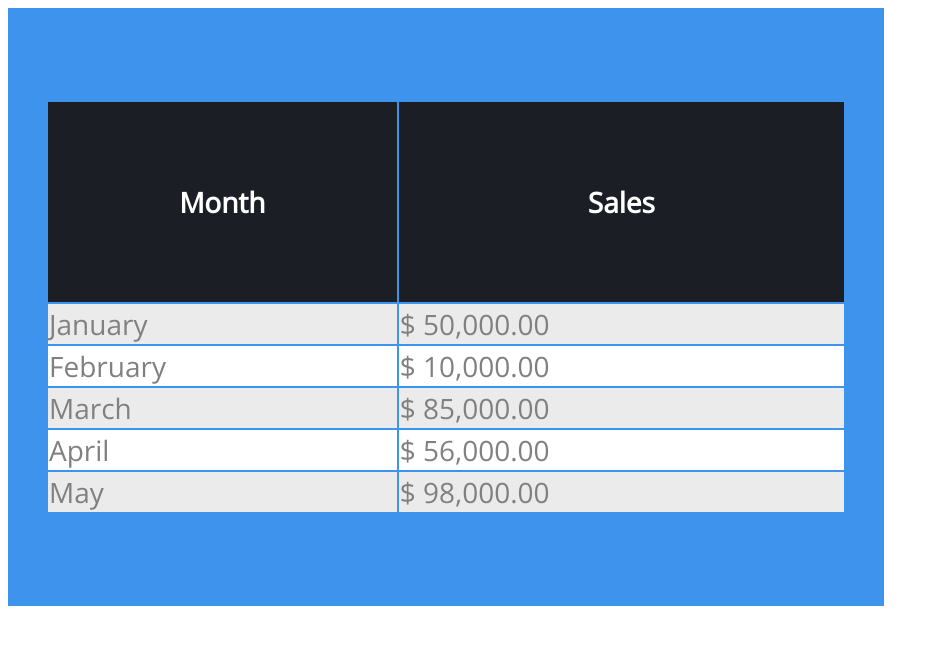
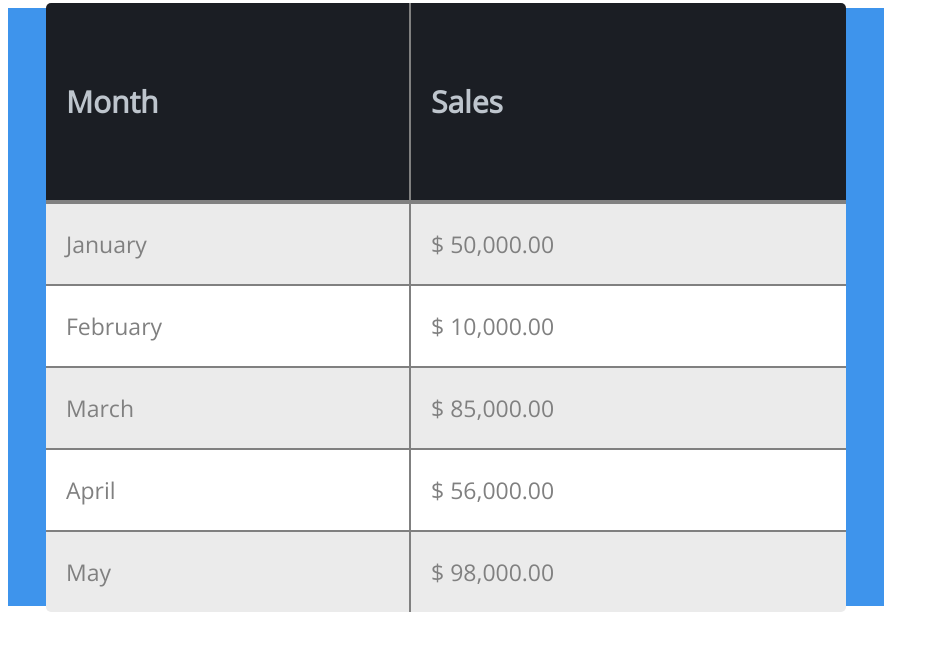
Before and after one commit to greenfox-zerda-lasers/hvaradi, a plain HTML site: page week-02/day-3/tables/tables.html in a window 1280 px wide. Shown: the whole page, without its empty margins (0-939 px from the left). Drawn offline with nearby package versions, Linux system fonts and the light colour scheme.

Commit message:
w2d2 create tables

```diff
--- a/week-02/day-3/tables/tables.css
+++ b/week-02/day-3/tables/tables.css
@@ -2,20 +2,36 @@
     width: 800px;
     margin: 5px;
     font-family: 'Open Sans';
-    font-size: 28px;
+    color: #bec5cd;
+    font-weight: lighter;
+    border: 0px;
+    border-spacing: 0;
 }
 .head{
     background-color: #1b1e24;
-    color: white;
     height: 200px;
+    font-size:30px;
+    text-align: left;
 }
 .body{
-    color: grey;
+    color: #bec5cd;
     height: 100px;
     background-color: white;
+    color: grey;
+    font-size: 23px;
 }
 tbody tr:nth-child(odd){
     background: #ebebeb;
+}
+td, th{
+    height:80px;
+    padding: 0 20px;
+}
+th:first-child{
+    border-radius: 5px 0px 0 0;
+}
+th:last-child{
+    border-radius: 0px 5px 0 0;
 }
 .blueback{
     width: 876px;
@@ -24,5 +40,34 @@ tbody tr:nth-child(odd){
     display: flex;
     justify-content: center;
     align-items: center;
-
 }
+tbody tr:last-child td:first-child{
+    border-radius: 0 0 0 5px;
+}
+tbody tr:last-child td:last-child{
+    border-radius: 0 0 5px 0;
+}
+table td:last-child{
+    border: 1px solid grey;
+}
+table td:first-child{
+    border: 1px solid grey;
+}
+table thead th{
+    border-bottom: 3px solid grey;
+}
+tbody tr:last-child td{
+    border-bottom: 0px;
+}
+tbody tr td:last-child{
+    border-right: 0px;
+}
+tbody tr td:first-child{
+    border-left: 0px;
+}
+thead tr th:first-child{
+    border-right: 1px solid grey;
+}
+thead tr th:last-child{
+    border-left: 1px solid grey;
+}
```
